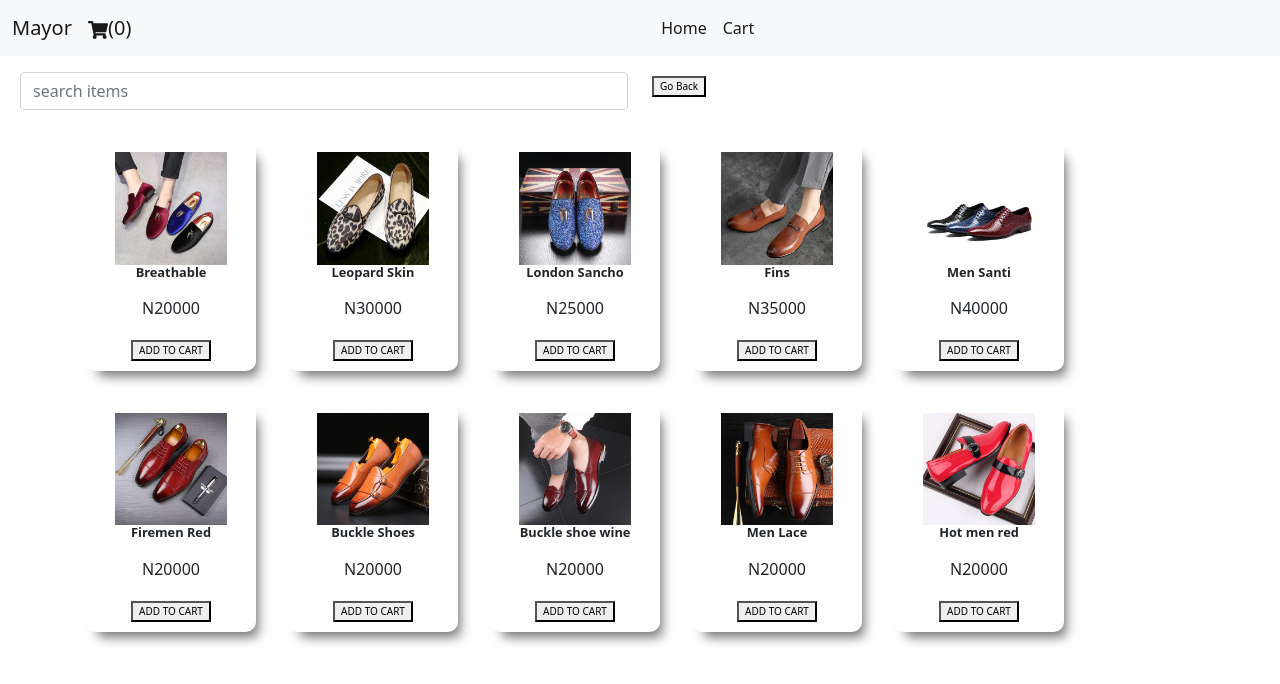
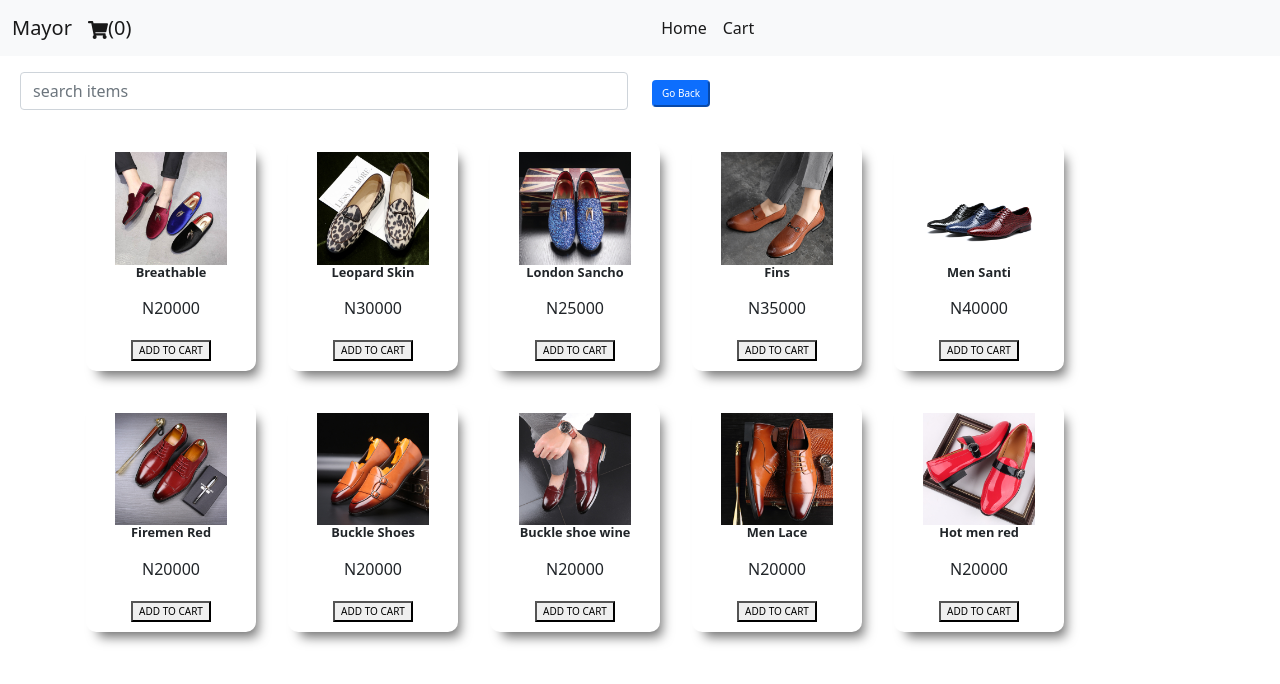
Before and after one commit to Tosin-Mayowa/shopping-cart, a React (Create React App) app: page / in a window 1280 px wide. Shown: the top 684 px of the page. Built offline with nearby package versions, Linux system fonts and the light colour scheme.

Commit message:
design the button

```diff
--- a/src/Componet/SearchBar/SearchBar.js
+++ b/src/Componet/SearchBar/SearchBar.js
@@ -22,7 +22,7 @@ const SearchBar = () => {
         className="form-control" />
     </div>
     <div className="col-sm-2 col-lg-2">
-    <button className='Btn' onClick={()=>dispatch({type:'GO BACK'} )}>Go Back</button>
+    <button className='Btn rounded btn-primary mt-2 btn-sm' type='submit' onClick={()=>dispatch({type:'GO BACK'} )}>Go Back</button>
     </div>
   </div>
   )
```
